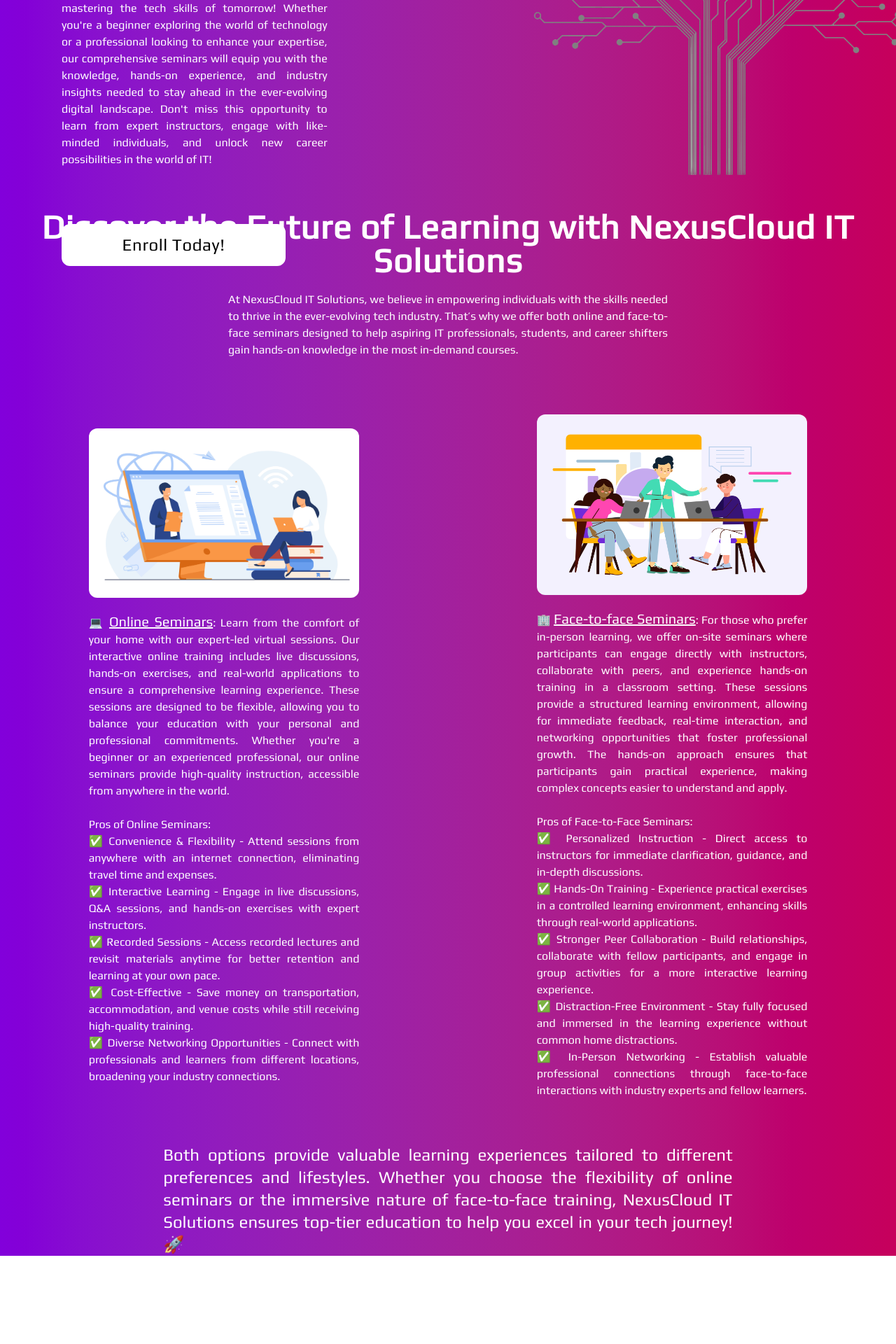
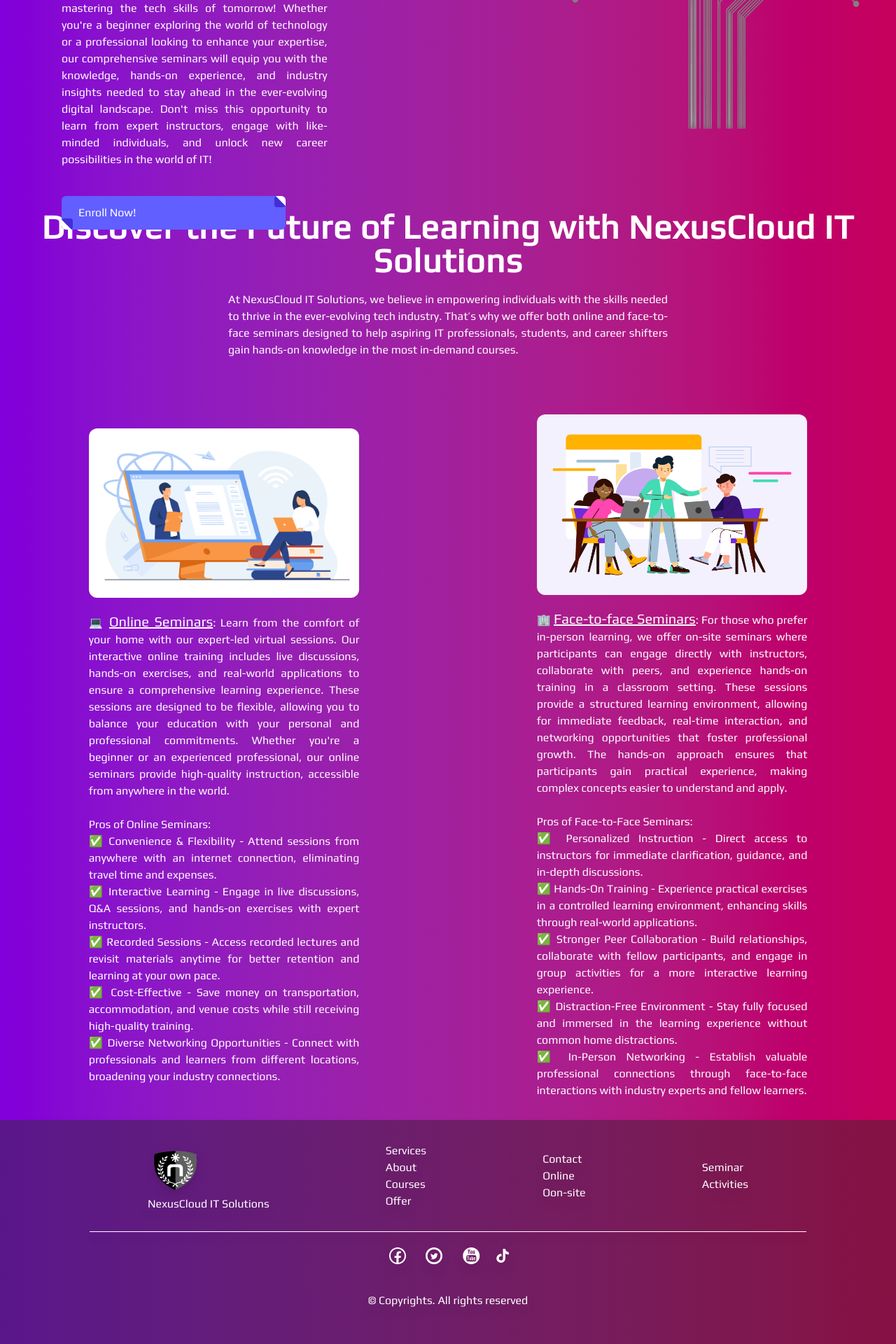
Before and after one commit to JesnerPerillo/NexusCloud-1, a React (Vite) app in the folder nexus-cloud-website/: page /#/ in a window 1280 px wide. Shown: the part 700-2620 px from the top of the page at 70% size. Before the commit the page ends 2494 px from the top, so only its background shows below. Built offline with nearby package versions, Linux system fonts and the light colour scheme.

Commit message:
Modified components and add Footer

```diff
--- a/nexus-cloud-website/src/Components/ContentLandingPage.jsx
+++ b/nexus-cloud-website/src/Components/ContentLandingPage.jsx
@@ -4,7 +4,7 @@
     return (
     <div className="flex flex-col mt-0 lg:flex-row items-center justify-between px-5 lg:px-20 py-10 overflow-hidden">
         {/* Right Side */}
-        <div className="w-full text-left lg:w-3/4">
+        <div className="w-full mt-20 text-left lg:w-3/4">
             <div className="rounded-xl p-5 lg:p-2 flex flex-col justify-center">
                 <h2 className="text-yellow-500 font-semibold text-2xl sm:text-3xl lg:text-3xl tracking-wide">
                 Get Certified. Get Ahead. Stay Relevant.
@@ -18,9 +18,28 @@
                 No Experience Needed!
                 </h2>
                 <p className="text-white w-full mt-5 text-justify sm:w-1/2">{`Join us today and take the first step toward mastering the tech skills of tomorrow! Whether you're a beginner exploring the world of technology or a professional looking to enhance your expertise, our comprehensive seminars will equip you with the knowledge, hands-on experience, and industry insights needed to stay ahead in the ever-evolving digital landscape. Don't miss this opportunity to learn from expert instructors, engage with like-minded individuals, and unlock new career possibilities in the world of IT!`}</p>
-                <button className="w-full sm:w-80 py-3 border-2 rounded-xl bg-white border-white mt-10 sm:mt-20 text-xl sm:text-xl lg:text-2xl tracking-wide hover:cursor-pointer hover:bg-black border-white hover:text-white duration-600 ease-in-out">
-                Enroll Today!
+                <button class="relative w-80 mt-10 flex items-center px-6 py-3 overflow-hidden font-medium transition-all bg-indigo-500 rounded-md group hover:cursor-pointer">
+                <span class="absolute top-0 right-0 inline-block w-4 h-4 transition-all duration-500 ease-in-out bg-indigo-700 rounded group-hover:-mr-4 group-hover:-mt-4">
+                    <span
+                    class="absolute top-0 right-0 w-5 h-5 rotate-45 translate-x-1/2 -translate-y-1/2 bg-white"
+                    ></span>
+                </span>
+                <span
+                    class="absolute bottom-0 rotate-180 left-0 inline-block w-4 h-4 transition-all duration-500 ease-in-out bg-indigo-700 rounded group-hover:-ml-4 group-hover:-mb-4"
+                >
+                    <span
+                    class="absolute top-0 right-0 w-5 h-5 rotate-45 translate-x-1/2 -translate-y-1/2 bg-white"
+                    ></span>
+                </span>
+                <span
+                    class="absolute bottom-0 left-0 w-full h-full transition-all duration-500 ease-in-out delay-200 -translate-x-full bg-indigo-600 rounded-md group-hover:translate-x-0"
+                ></span>
+                <span
+                    class="relative w-full text-left text-white transition-colors duration-200 ease-in-out group-hover:text-white"
+                    >Enroll Now!</span
+                >
                 </button>
+
             </div>
         </div>
 
--- /dev/null
+++ b/nexus-cloud-website/src/Components/Footer.jsx
@@ -0,0 +1,49 @@
+import NexusLogo from '../Images/nexusLogo.png'
+import { LiaFacebook } from "react-icons/lia";
+import { TiSocialTwitterCircular, TiSocialYoutubeCircular  } from "react-icons/ti";
+import { FaTiktok } from "react-icons/fa";
+
+
+
+export default function Footer() {
+    return(
+        <div className="w-full h-80 drop-shadow-xl text-white">
+            <footer className="flex flex-col items-center justify-center">
+                {/*Top Footer */}
+                <div className="w-4/5 h-40 flex justify-around items-center border-b-1 border-white">
+                    <div>
+                        <img src={NexusLogo} alt="NexusCloud IT Solutions Logo" className="w-20 h-20"/>
+                        <p>NexusCloud IT Solutions</p>
+                    </div>
+                    <div>
+                        <p>Services</p>
+                        <p>About</p>
+                        <p>Courses</p>
+                        <p>Offer</p>
+                    </div>
+                    <div>
+                        <p>Contact</p>
+                        <p>Online</p>
+                        <p>Oon-site</p>
+                    </div>
+                    <div>
+                        <p>Seminar</p>
+                        <p>Activities</p>
+                    </div>
+                </div>
+                {/*Bottom Footer */}
+                <div className="w-4/5 h-32 flex flex-col items-center justify-around">
+                    <div className="flex justify-center gap-5 items-center ">
+                        <LiaFacebook className="w-8 h-8"/>
+                        <TiSocialTwitterCircular className="w-8 h-8"/>
+                        <TiSocialYoutubeCircular  className="w-8 h-8"/>
+                        <FaTiktok className="w-5 h-5"/>
+                    </div>
+                    <div>
+                        <p>&copy; Copyrights. All rights reserved</p>
+                    </div>
+                </div>
+            </footer>
+        </div>
+    );
+}
--- a/nexus-cloud-website/src/Components/Header.jsx
+++ b/nexus-cloud-website/src/Components/Header.jsx
@@ -13,7 +13,7 @@
     }
 
     return (
-        <header className="w-full bg-gradient-to-r from-purple-700 to-pink-700 shadow-lg">
+        <header className="w-full fixed z-20 bg-gradient-to-r from-purple-700 to-pink-700 shadow-lg">
             <div className="container w-full flex justify-around items-center p-4">
                 {/* Logo */}
                 <div className="flex items-center">
--- a/nexus-cloud-website/src/Routes/About.jsx
+++ b/nexus-cloud-website/src/Routes/About.jsx
@@ -3,7 +3,7 @@
 
 export default function About() {
   return(
-    <div className="bg-gradient-to-r from-purple-700 to-pink-700">
+    <div className="bg-gradient-to-r h-auto from-purple-700 to-pink-700">
       <div className="flex flex-col items-center px-3 text-justify">
         <h1 className="text-white text-5xl play-bold tracking-wide text-center">Discover the Future of Learning with NexusCloud IT Solutions</h1>
         <div className="w-full sm:w-1/2 mt-5">
--- a/nexus-cloud-website/src/Routes/LandingPage.jsx
+++ b/nexus-cloud-website/src/Routes/LandingPage.jsx
@@ -2,20 +2,24 @@
 import Header from '../Components/Header.jsx';
 import ContentLadingPage from '../Components/ContentLandingPage.jsx';
 import About from './About.jsx'
+import Footer from '../Components/Footer.jsx'
 
 export default function LandingPage() {
 
 
     return(
-        <div className="w-full h-auto bg-gradient-to-r from-purple-700 to-pink-700">
+        <div className="w-full h-auto bg-gradient-to-r from-purple-700 to-pink-700 relative">
             <div className="w-full h-auto bg-gradient-to-r from-purple-700 to-pink-700 sm:h-screen">
                 <Header className="position-fixed drop-shadow-xl"/>
                 <div>
                     <ContentLadingPage />
                 </div>
             </div>
-            <div className="w-full h-auto bg-gradient-to-r from-purple-700 to-pink-700 sm:mt-50 sm:h-screen">
+            <div className="w-full h-screen bg-gradient-to-r from-purple-700 to-pink-700 sm:mt-50 sm:h-screen">
                 <About />
+            </div>
+            <div className="w-full bg-gradient-to-r from-purple-900 to-pink-900 drop-shadow-xl sm:mt-[500px] sm:w-full sm:h-1/5">
+                <Footer />
             </div>
         </div>
     )
```
